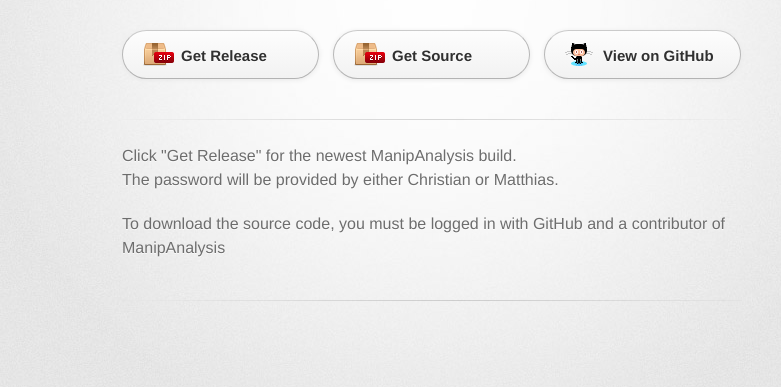
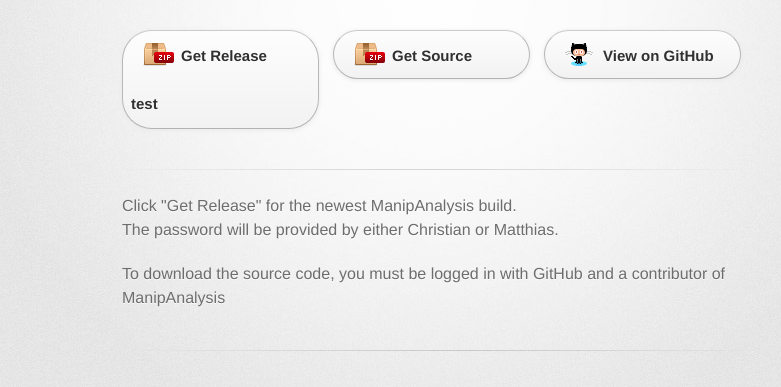
Before and after one commit to M11ch11/ManipAnalysis, a plain HTML site: page index.html in a window 1280 px wide. Shown: the part 127-514 px from the top of the page, without its empty margins (208-989 px from the left). Drawn offline with Linux system fonts and the light colour scheme; a web font is replaced by a local one.

Commit message:
Moved Files

```diff
--- a/index.html
+++ b/index.html
@@ -23,7 +23,7 @@
         </header>
 
         <section id="downloads" class="clearfix">
-		  <a href="Release.rar" id="download-zip" class="button"><span>Get Release</span></a>
+		  <a href="release-build/Release.rar" id="download-zip" class="button"><span>Get Release</span><br>test</a>
           <a href="https://github.com/eoptam/ManipAnalysis/zipball/master" id="download-zip" class="button"><span>Get Source</span></a>
           <!--<a href="https://github.com/eoptam/ManipAnalysis/tarball/master" id="download-tar-gz" class="button"><span>Download .tar.gz</span></a>-->
           <a href="https://github.com/eoptam/ManipAnalysis" id="view-on-github" class="button"><span>View on GitHub</span></a>
```
Also changed, not shown: 1 other file.
